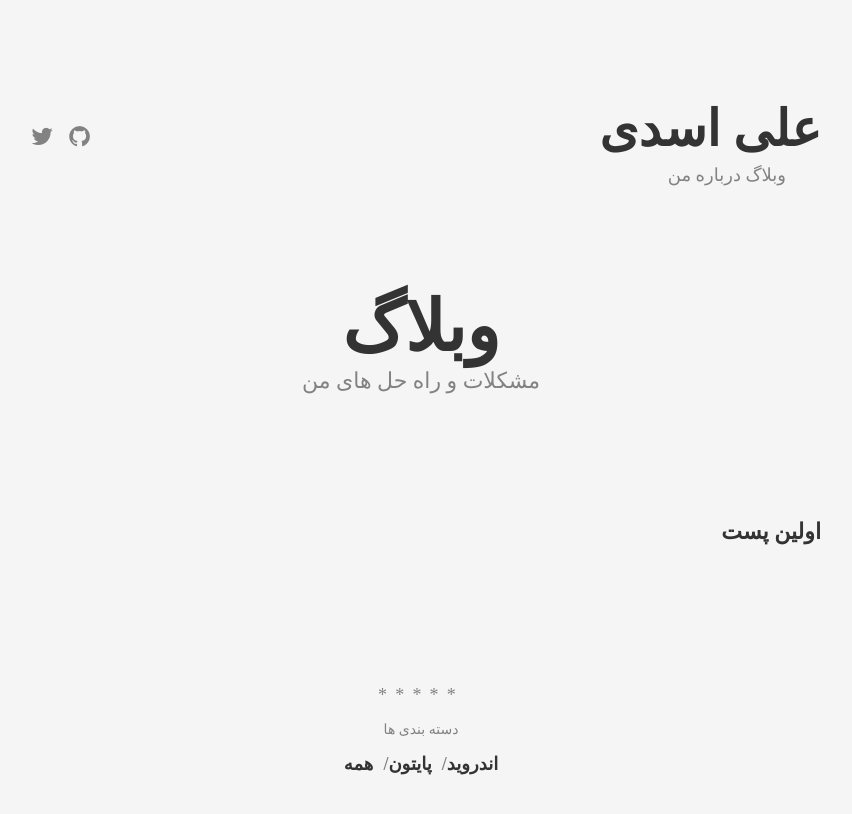
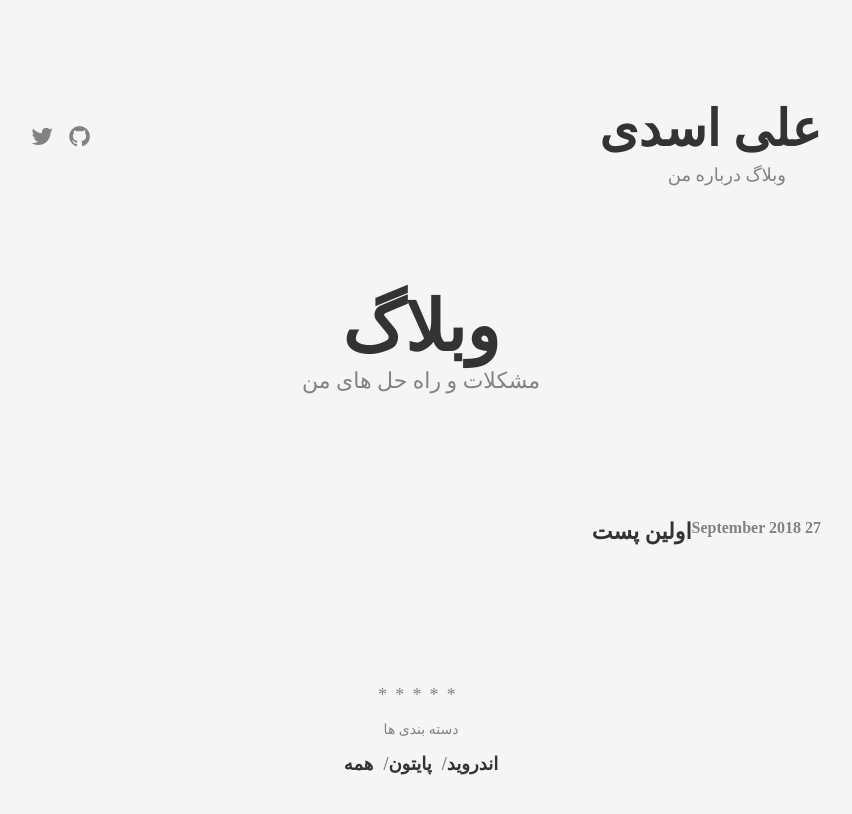
Before and after one commit to iamaliasadi/iamaliasadi.github.io, a Jekyll site: the page built from index.html, in a window 1280 px wide. Shown: the top 814 px of the page, without its empty margins (308-1160 px from the left). Built offline with Jekyll 4.4.1, drawn with Linux system fonts in a browser that asks for light colours; some web fonts are replaced.

Commit message:
changing

```diff
--- a/_layouts/category.html
+++ b/_layouts/category.html
@@ -3,14 +3,14 @@ layout: default
 ---
 {% include category/title.html %}
 
-<ul class="list-posts" style="direction: rtl;">
+<ul class="list-posts" >
     {% assign empty_category = true %}
     {% for post in site.posts %}
         {% if post.categories contains page.category %}
             <li class="post-teaser">
                 <a href="{{ post.url | prepend: site.baseurl }}">
                     <span class="post-teaser__title">{{ post.title }}</span>
-<!--                    <span class="post-teaser__date">{{ post.date | date: "%d %B %Y" }}</span>-->
+                    <span class="post-teaser__date">{{ post.date | date: "%d %B %Y" }}</span>
                 </a>
             </li>
             {% assign empty_category = false %}
--- a/index.html
+++ b/index.html
@@ -6,11 +6,11 @@ sitemap:
   priority: 0.9
 ---
 
-<ul class="list-posts" direction: rtl;>
+<ul class="list-posts">
     {% for post in site.posts %}
         <li class="post-teaser">
             <a href="{{ post.url | prepend: site.baseurl }}">
-<!--                <span class="post-teaser__date">{{ post.date | date: "%d %B %Y" }}</span>-->
+                <span class="post-teaser__date">{{ post.date | date: "%d %B %Y" }}</span>
                 <span class="post-teaser__title">{{ post.title }}</span>
             </a>
         </li>
```
